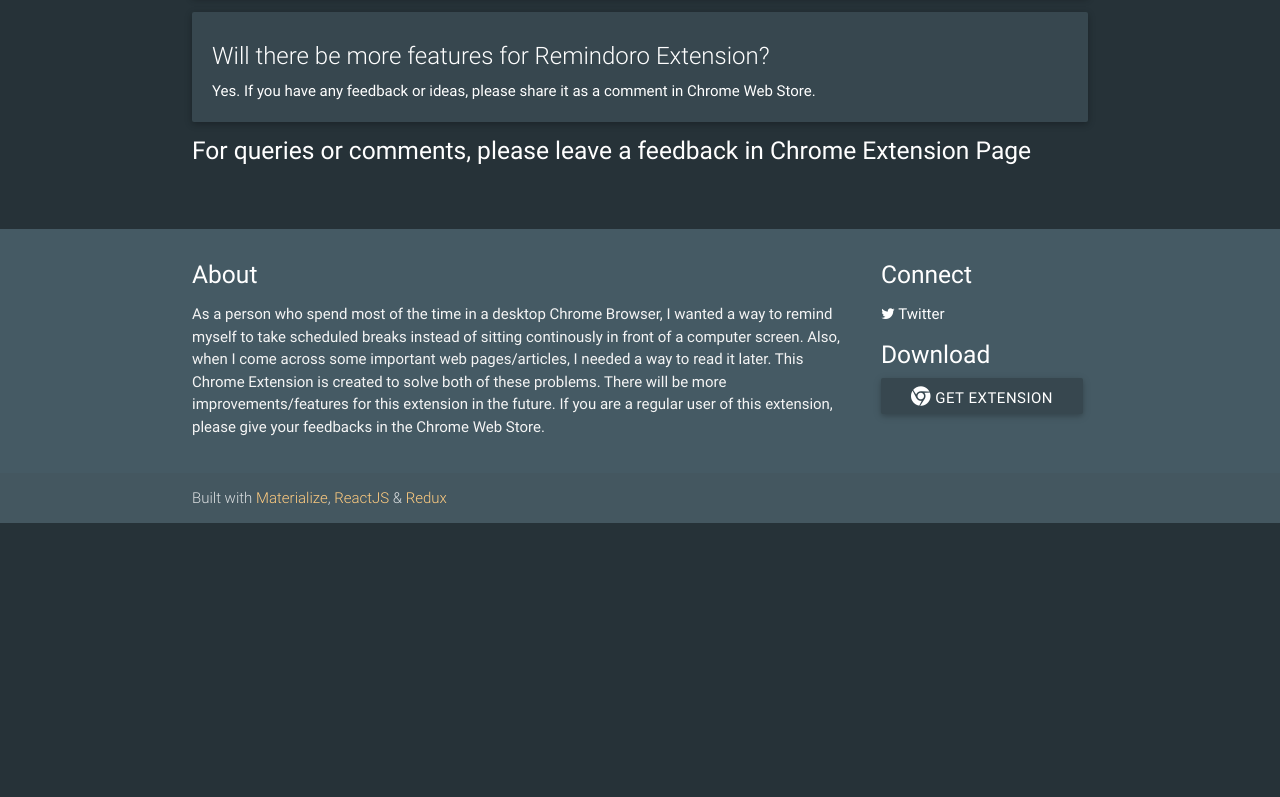
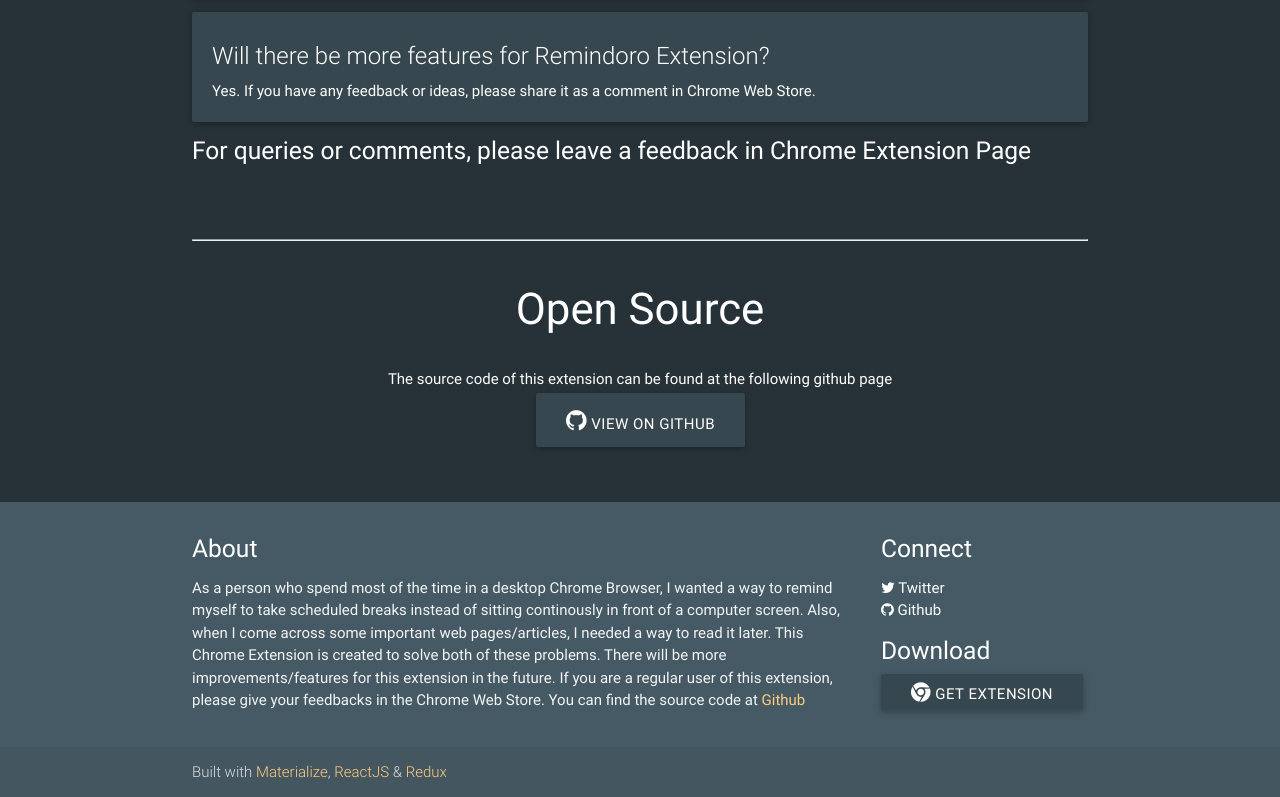
Before and after one commit to initdot/remindoro-site, a plain HTML site: page index.html in a window 1280 px wide. Shown: the part 2998-3795 px from the top of the page. Before the commit the page ends 3521 px from the top, so only its background shows below. Drawn offline with Linux system fonts and the light colour scheme.

Commit message:
[github] link added to website

```diff
--- a/index.html
+++ b/index.html
@@ -239,6 +239,29 @@
 
         </div>
 
+        <br>
+        <hr>
+
+        <div id="open-source" class="section scrollspy">
+
+            <div class="row center">
+                <h3>Open Source</h3>
+            </div>
+
+            <div class="row center">
+
+                <h6>
+                    The source code of this extension can be found at the following github page
+                </h6>
+
+                <a href="https://github.com/palerdot/remindoro" target="_blank" class="btn-large waves-effect waves-light blue-grey darken-3 white-text">
+                    <i class="fa fa-github"></i>
+                    View on Github
+                </a>
+
+            </div>
+        </div>
+
     </div>
     <footer id="footer" class="page-footer blue-grey darken-2">
         <div class="container">
@@ -246,7 +269,7 @@
                 <div class="col l9 s12">
                     <h5 class="white-text">About</h5>
                     <p class="grey-text text-lighten-4">
-                        As a person who spend most of the time in a desktop Chrome Browser, I wanted a way to remind myself to take scheduled breaks instead of sitting continously in front of a computer screen. Also, when I come across some important web pages/articles, I needed a way to read it later. This Chrome Extension is created to solve both of these problems. There will be more improvements/features for this extension in the future. If you are a regular user of this extension, please give your feedbacks in the Chrome Web Store.
+                        As a person who spend most of the time in a desktop Chrome Browser, I wanted a way to remind myself to take scheduled breaks instead of sitting continously in front of a computer screen. Also, when I come across some important web pages/articles, I needed a way to read it later. This Chrome Extension is created to solve both of these problems. There will be more improvements/features for this extension in the future. If you are a regular user of this extension, please give your feedbacks in the Chrome Web Store. You can find the source code at <a class="orange-text text-lighten-3" href="https://github.com/palerdot/remindoro" target="_blank">Github</a>
                     </p>
                 </div>
                 <div class="col l3 s12">
@@ -256,6 +279,12 @@
                             <a class="white-text" href="https://twitter.com/remindoro" target="_blank">
                             <i class="fa fa-twitter"></i>
                                 Twitter
+                            </a>
+                        </li>
+                        <li>
+                            <a class="white-text" href="https://github.com/palerdot/remindoro" target="_blank">
+                            <i class="fa fa-github"></i>
+                                Github
                             </a>
                         </li>
                     </ul>
```
